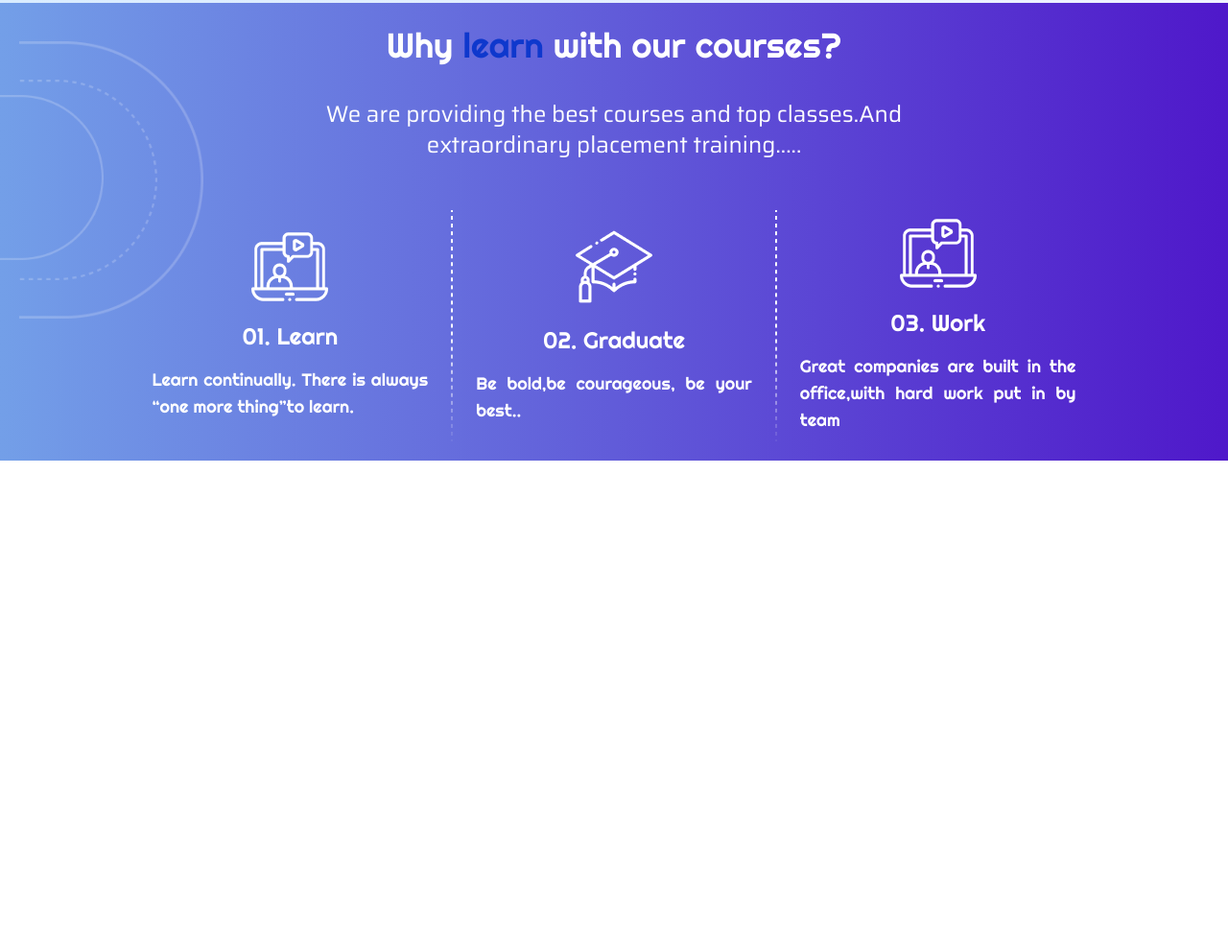
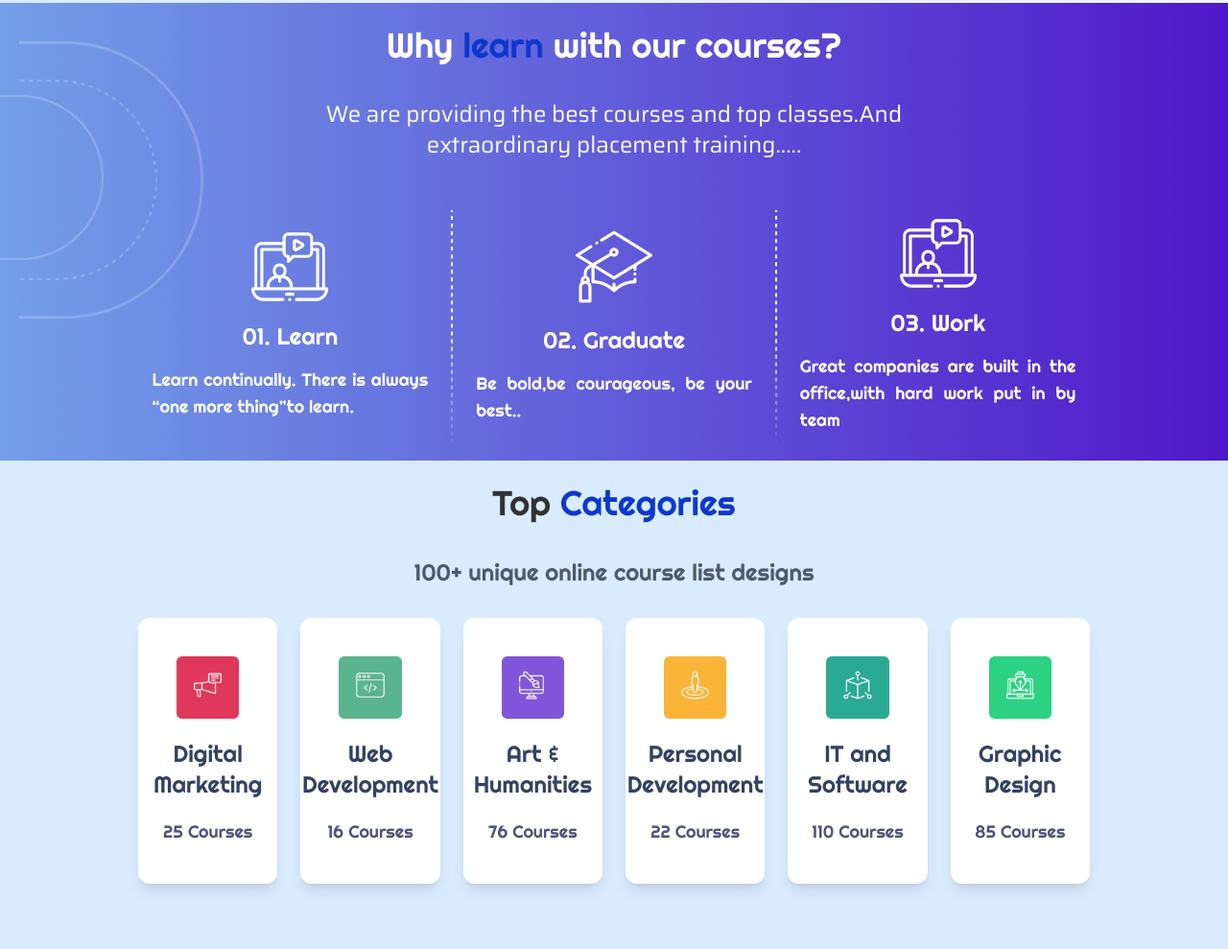
Before and after one commit to sugu2344/task2, a plain HTML site: page index.html in a window 1280 px wide. Shown: the part 1214-2203 px from the top of the page at 96% size. Before the commit the page ends 1694 px from the top, so only its background shows below. Drawn offline with Linux system fonts and the light colour scheme; a web font is replaced by a local one.

Commit message:
TOP CATEGORIES COMPLETED

```diff
--- a/index.html
+++ b/index.html
@@ -283,8 +283,89 @@
                 </div>
             </div>
         </div>
+        <!-- ....................................................top categories............................................................ -->
 
-    </section>
+        <section class="container overflow-x-hidden w-full bg-gradient-to-b from-categoriesbg1 to-categoriesbg2 pb-12 ">
+            <div class="flex justify-center items-center flex-col">
+                <h1 class="font-Righteous text-4xl text-[#323232] pt-6 text-center p-3">
+                    Top <span class="text-[#0E38CD]">Categories</span>
+                </h1>
+                <p class="font-Righteous text-2xl text-[#4E596B] pt-6 p-3 text-center">
+                    100+ unique online course list designs
+                </p>
+            </div>
+            <!-- Card container -->
+            <div class="grid grid-cols-1 sm:grid-cols-1 lg:grid-cols-3 xl:grid-cols-6 gap-6 px-4 sm:px-8 lg:px-36 py-5">
+                <!-- Card 1 -->
+                <div class="bg-primary rounded-xl shadow-lg space-y-5 p-10">
+                    <div class="flex items-center justify-center">
+                        <img class="" src="./public/category1.png" alt="Category 1">
+                    </div>
+                    <div class=" flex flex-col justify-center  items-center px-5 space-y-5">
+                        <p class="categories-name">Digital Marketing</p>
+                        <p class="categories-description">25 Courses</p>
+                    </div>
+                </div>
+                <!-- card 2 -->
+                <div class="bg-primary rounded-xl shadow-lg space-y-5 p-10">
+                    <div class="flex items-center justify-center">
+                        <img class="" src="./public/cat2.png" alt="Category 1">
+                    </div>
+                    <div class=" flex flex-col justify-center  items-center px-5 space-y-5">
+                        <p class="categories-name">Web
+                            Development</p>
+                        <p class="categories-description">16 Courses</p>
+                    </div>
+                </div>
+                <!-- card 3 -->
+                <div class="bg-primary rounded-xl shadow-lg space-y-5 p-10">
+                    <div class="flex items-center justify-center">
+                        <img class="" src="./public/cat3.png" alt="Category 1">
+                    </div>
+                    <div class=" flex flex-col justify-center  items-center px-5 space-y-5">
+                        <p class="categories-name">Art &
+                            Humanities</p>
+                        <p class="categories-description">76 Courses</p>
+                    </div>
+                </div>
+                <!-- card 4 -->
+                <div class="bg-primary rounded-xl shadow-lg space-y-5 p-10">
+                    <div class="flex items-center justify-center">
+                        <img class="" src="./public/cat4.png" alt="Category 1">
+                    </div>
+                    <div class=" flex flex-col justify-center  items-center px-5 space-y-5">
+                        <p class="categories-name">Personal
+                            Development</p>
+                        <p class="categories-description">22 Courses</p>
+                    </div>
+                </div>
+                <!-- card 5 -->
+                <div class="bg-primary rounded-xl shadow-lg space-y-5 p-10">
+                    <div class="flex items-center justify-center">
+                        <img class="" src="./public/cat5.png" alt="Category 1">
+                    </div>
+                    <div class=" flex flex-col justify-center  items-center px-5 space-y-5">
+                        <p class="categories-name">IT and
+                            Software</p>
+                        <p class="categories-description">110 Courses</p>
+                    </div>
+                </div>
+                <!-- card 6 -->
+                <div class="bg-primary rounded-xl shadow-lg space-y-5 p-10">
+                    <div class="flex items-center justify-center">
+                        <img class="" src="./public/cat6.png" alt="Category 1">
+                    </div>
+                    <div class=" flex flex-col justify-center  items-center px-5 space-y-5">
+                        <p class="categories-name">Graphic
+                            Design</p>
+                        <p class="categories-description">85 Courses</p>
+                    </div>
+                </div>
+                <!-- card end -->
+
+            </div>
+        </section>
+
 </body>
 
 </html>
--- a/src/styles.css
+++ b/src/styles.css
@@ -18,4 +18,10 @@
   .course-card-description {
     @apply font-Righteous text-lg text-primary text-center lg:text-justify;
   }
+  .categories-name {
+    @apply font-Righteous text-2xl text-[#324361] text-center;
+  }
+  .categories-description {
+    @apply font-Righteous text-lg text-[#4F547B] text-center text-nowrap;
+  }
 }
--- a/tailwind.config.js
+++ b/tailwind.config.js
@@ -13,6 +13,8 @@ module.exports = {
         featuresbg2: "#F0F3FF",
         coursesbg1: "#739FE8",
         coursesbg2: "#4F18CA",
+        categoriesbg1: "#D9ECFF",
+        categoriesbg2: "#D9ECFF",
       },
       fontFamily: {
         saira: ["Saira", "sans-serif"],
```
Also changed, not shown: dist/styles.css, public/cat2.png (added), public/cat3.png (added), public/cat4.png (added), public/cat5.png (added), public/cat6.png (added), public/category1.png (added).
